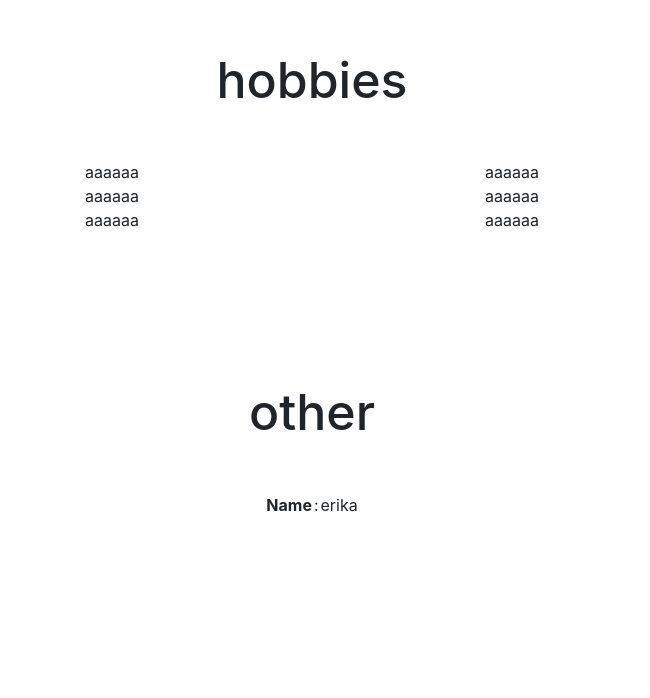
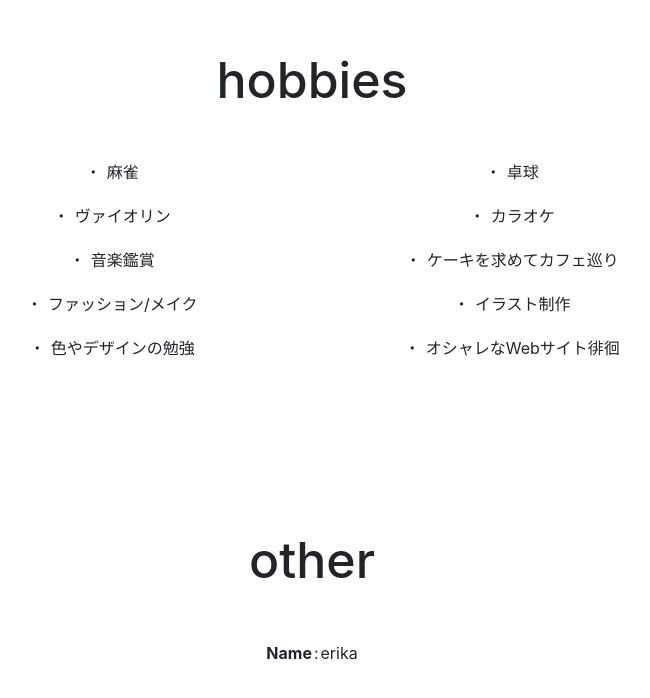
Before and after one commit to Erika-U/portfolio, a Nuxt app: page / in a window 1280 px wide. Shown: the part 2587-3285 px from the top of the page, without its empty margins (328-978 px from the left). Before the commit the page ends 3255 px from the top, so only its background shows below. Built offline with nearby package versions, Linux system fonts and the light colour scheme.

Commit message:
create hobbies contents

```diff
--- a/containers/hobbies.vue
+++ b/containers/hobbies.vue
@@ -20,12 +20,16 @@
     data() {
       return {
         hobbies: [
-          'aaaaaa',
-          'aaaaaa',
-          'aaaaaa',
-          'aaaaaa',
-          'aaaaaa',
-          'aaaaaa'
+          '・ 麻雀',
+          '・ 卓球',
+          '・ ヴァイオリン',
+          '・ カラオケ',
+          '・ 音楽鑑賞',
+          '・ ケーキを求めてカフェ巡り',
+          '・ ファッション/メイク',
+          '・ イラスト制作',
+          '・ 色やデザインの勉強',
+          '・ オシャレなWebサイト徘徊'
         ]
       }
     }
@@ -39,5 +43,9 @@
   .hobbies-wrapper {
     @include section;
     @include content-list(50%);
+
+    li {
+      margin-bottom: 20px;
+    }
   }
 </style>
```
